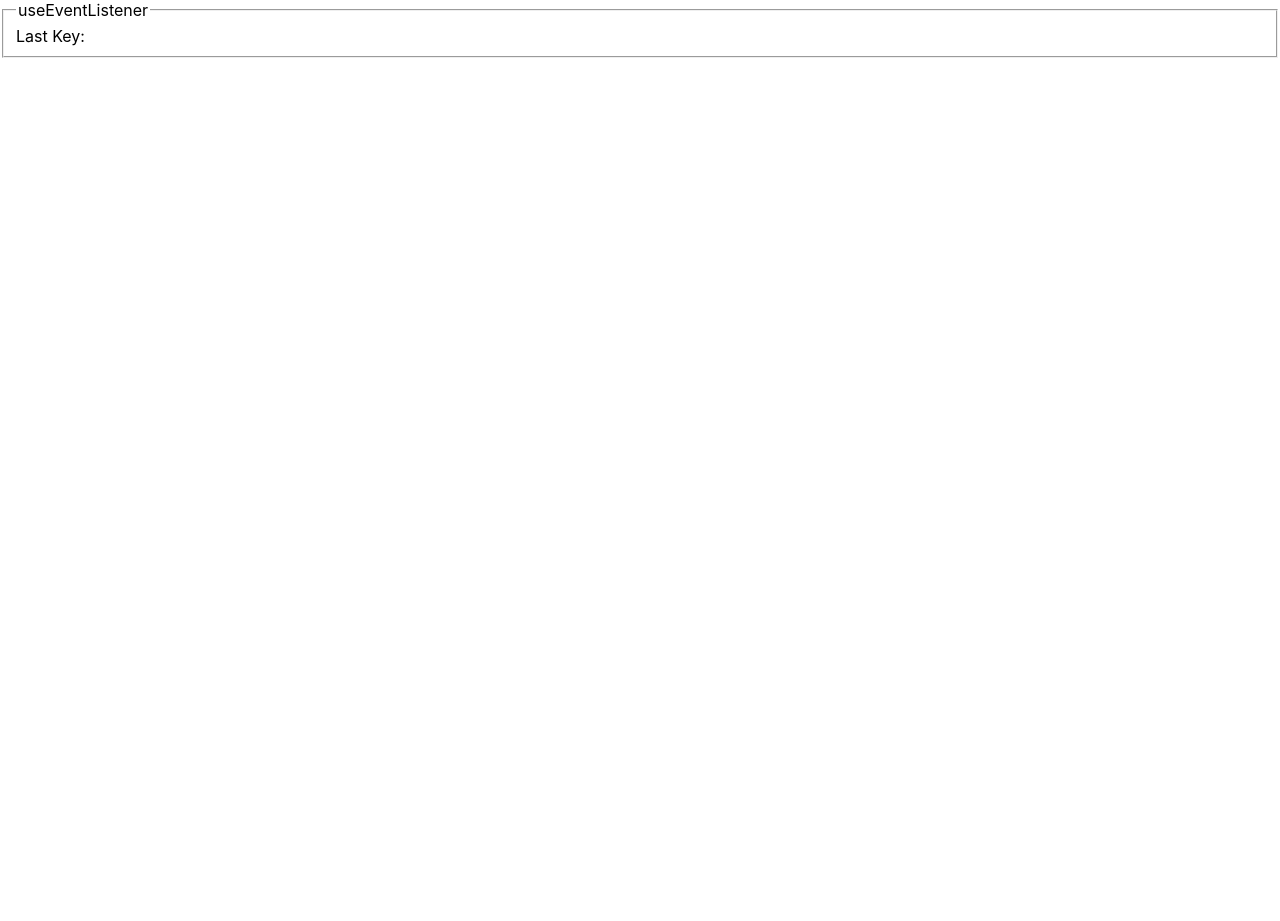
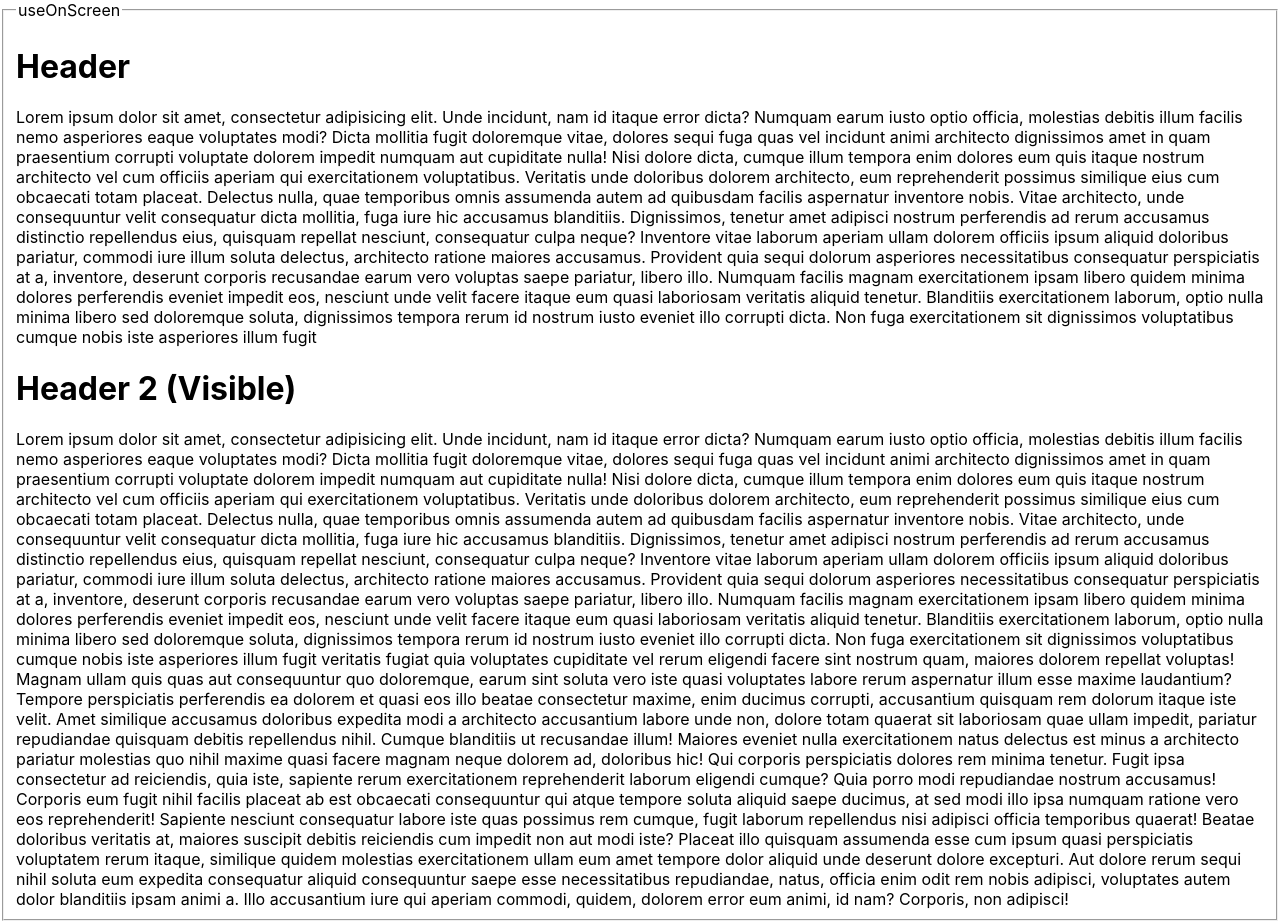
Before and after one commit to george-w-boo/custom-hooks, a React (Create React App) app: page / in a window 1280 px wide. Before the commit the page ends 800 px from the top, so only its background shows below. Built offline with nearby package versions, Linux system fonts and the light colour scheme.

Commit message:
adds useOnScreen

```diff
--- a/src/App.js
+++ b/src/App.js
@@ -10,6 +10,7 @@
 import Async from "./components/Async";
 import Fetch from "./components/Fetch";
 import EventListener from "./components/EventListener";
+import OnScreen from "./components/OnScreen";
 
 function App() {
   return (
@@ -24,8 +25,9 @@
       <Previous />
       <StateWithHistory />
       <Async />
-      <Fetch /> */}
-      <EventListener />
+      <Fetch />
+      <EventListener /> */}
+      <OnScreen />
     </>
   );
 }
--- /dev/null
+++ b/src/components/OnScreen.jsx
@@ -0,0 +1,101 @@
+import { useRef } from "react"
+import Card from "./common/Card"
+import { useOnScreen } from "../customHooks/useOnScreen";
+
+export default function OnScreen() {
+  const headerTwoRef = useRef()
+  const visible = useOnScreen(headerTwoRef, "-100px")
+
+  return (
+    <Card legend="useOnScreen">
+      <h1>Header</h1>
+      <div>
+        Lorem ipsum dolor sit amet, consectetur adipisicing elit. Unde incidunt,
+        nam id itaque error dicta? Numquam earum iusto optio officia, molestias
+        debitis illum facilis nemo asperiores eaque voluptates modi? Dicta
+        mollitia fugit doloremque vitae, dolores sequi fuga quas vel incidunt
+        animi architecto dignissimos amet in quam praesentium corrupti voluptate
+        dolorem impedit numquam aut cupiditate nulla! Nisi dolore dicta, cumque
+        illum tempora enim dolores eum quis itaque nostrum architecto vel cum
+        officiis aperiam qui exercitationem voluptatibus. Veritatis unde
+        doloribus dolorem architecto, eum reprehenderit possimus similique eius
+        cum obcaecati totam placeat. Delectus nulla, quae temporibus omnis
+        assumenda autem ad quibusdam facilis aspernatur inventore nobis. Vitae
+        architecto, unde consequuntur velit consequatur dicta mollitia, fuga
+        iure hic accusamus blanditiis. Dignissimos, tenetur amet adipisci
+        nostrum perferendis ad rerum accusamus distinctio repellendus eius,
+        quisquam repellat nesciunt, consequatur culpa neque? Inventore vitae
+        laborum aperiam ullam dolorem officiis ipsum aliquid doloribus pariatur,
+        commodi iure illum soluta delectus, architecto ratione maiores
+        accusamus. Provident quia sequi dolorum asperiores necessitatibus
+        consequatur perspiciatis at a, inventore, deserunt corporis recusandae
+        earum vero voluptas saepe pariatur, libero illo. Numquam facilis magnam
+        exercitationem ipsam libero quidem minima dolores perferendis eveniet
+        impedit eos, nesciunt unde velit facere itaque eum quasi laboriosam
+        veritatis aliquid tenetur. Blanditiis exercitationem laborum, optio
+        nulla minima libero sed doloremque soluta, dignissimos tempora rerum id
+        nostrum iusto eveniet illo corrupti dicta. Non fuga exercitationem sit
+        dignissimos voluptatibus cumque nobis iste asperiores illum fugit
+      </div>
+      <h1 ref={headerTwoRef}>Header 2 {visible && "(Visible)"}</h1>
+      <div>
+        Lorem ipsum dolor sit amet, consectetur adipisicing elit. Unde incidunt,
+        nam id itaque error dicta? Numquam earum iusto optio officia, molestias
+        debitis illum facilis nemo asperiores eaque voluptates modi? Dicta
+        mollitia fugit doloremque vitae, dolores sequi fuga quas vel incidunt
+        animi architecto dignissimos amet in quam praesentium corrupti voluptate
+        dolorem impedit numquam aut cupiditate nulla! Nisi dolore dicta, cumque
+        illum tempora enim dolores eum quis itaque nostrum architecto vel cum
+        officiis aperiam qui exercitationem voluptatibus. Veritatis unde
+        doloribus dolorem architecto, eum reprehenderit possimus similique eius
+        cum obcaecati totam placeat. Delectus nulla, quae temporibus omnis
+        assumenda autem ad quibusdam facilis aspernatur inventore nobis. Vitae
+        architecto, unde consequuntur velit consequatur dicta mollitia, fuga
+        iure hic accusamus blanditiis. Dignissimos, tenetur amet adipisci
+        nostrum perferendis ad rerum accusamus distinctio repellendus eius,
+        quisquam repellat nesciunt, consequatur culpa neque? Inventore vitae
+        laborum aperiam ullam dolorem officiis ipsum aliquid doloribus pariatur,
+        commodi iure illum soluta delectus, architecto ratione maiores
+        accusamus. Provident quia sequi dolorum asperiores necessitatibus
+        consequatur perspiciatis at a, inventore, deserunt corporis recusandae
+        earum vero voluptas saepe pariatur, libero illo. Numquam facilis magnam
+        exercitationem ipsam libero quidem minima dolores perferendis eveniet
+        impedit eos, nesciunt unde velit facere itaque eum quasi laboriosam
+        veritatis aliquid tenetur. Blanditiis exercitationem laborum, optio
+        nulla minima libero sed doloremque soluta, dignissimos tempora rerum id
+        nostrum iusto eveniet illo corrupti dicta. Non fuga exercitationem sit
+        dignissimos voluptatibus cumque nobis iste asperiores illum fugit
+        veritatis fugiat quia voluptates cupiditate vel rerum eligendi facere
+        sint nostrum quam, maiores dolorem repellat voluptas! Magnam ullam quis
+        quas aut consequuntur quo doloremque, earum sint soluta vero iste quasi
+        voluptates labore rerum aspernatur illum esse maxime laudantium? Tempore
+        perspiciatis perferendis ea dolorem et quasi eos illo beatae consectetur
+        maxime, enim ducimus corrupti, accusantium quisquam rem dolorum itaque
+        iste velit. Amet similique accusamus doloribus expedita modi a
+        architecto accusantium labore unde non, dolore totam quaerat sit
+        laboriosam quae ullam impedit, pariatur repudiandae quisquam debitis
+        repellendus nihil. Cumque blanditiis ut recusandae illum! Maiores
+        eveniet nulla exercitationem natus delectus est minus a architecto
+        pariatur molestias quo nihil maxime quasi facere magnam neque dolorem
+        ad, doloribus hic! Qui corporis perspiciatis dolores rem minima tenetur.
+        Fugit ipsa consectetur ad reiciendis, quia iste, sapiente rerum
+        exercitationem reprehenderit laborum eligendi cumque? Quia porro modi
+        repudiandae nostrum accusamus! Corporis eum fugit nihil facilis placeat
+        ab est obcaecati consequuntur qui atque tempore soluta aliquid saepe
+        ducimus, at sed modi illo ipsa numquam ratione vero eos reprehenderit!
+        Sapiente nesciunt consequatur labore iste quas possimus rem cumque,
+        fugit laborum repellendus nisi adipisci officia temporibus quaerat!
+        Beatae doloribus veritatis at, maiores suscipit debitis reiciendis cum
+        impedit non aut modi iste? Placeat illo quisquam assumenda esse cum
+        ipsum quasi perspiciatis voluptatem rerum itaque, similique quidem
+        molestias exercitationem ullam eum amet tempore dolor aliquid unde
+        deserunt dolore excepturi. Aut dolore rerum sequi nihil soluta eum
+        expedita consequatur aliquid consequuntur saepe esse necessitatibus
+        repudiandae, natus, officia enim odit rem nobis adipisci, voluptates
+        autem dolor blanditiis ipsam animi a. Illo accusantium iure qui aperiam
+        commodi, quidem, dolorem error eum animi, id nam? Corporis, non
+        adipisci!
+      </div>
+    </Card>
+  )
+}
--- /dev/null
+++ b/src/customHooks/useOnScreen.js
@@ -0,0 +1,24 @@
+import { useEffect, useState } from "react";
+
+export const useOnScreen = (ref, rootMargin) => {
+  const [isVisible, setIsVisible] = useState(false);
+
+  useEffect(() => {
+    if (!ref.current) return;
+
+    const observer = new IntersectionObserver(
+      ([entry]) => setIsVisible(entry.isIntersecting),
+      { rootMargin }
+    );
+
+    observer.observe(ref.current);
+
+    return () => {
+      if (!ref.current) return;
+
+      observer.unobserve(ref.current);
+    };
+  }, [ref, rootMargin]);
+
+  return isVisible;
+};
```
Also changed, not shown: src/components/Fetch.jsx (renamed from src/components/Fetch.js).
